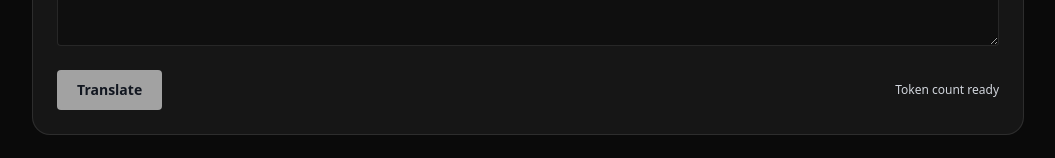
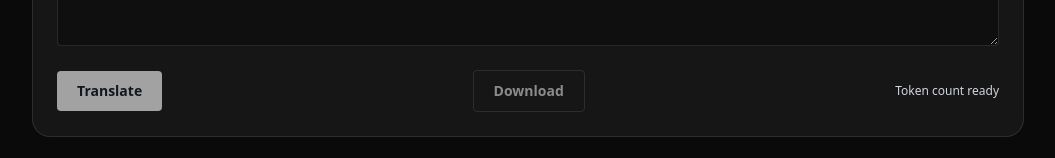
Before and after one commit to iamjoel/ai-copilot, a Next.js app in the folder code/: page /translate in a window 1280 px wide. Shown: the part 487-645 px from the top of the page, without its empty margins (112-1167 px from the left). Built offline with nearby package versions, Linux system fonts and the light colour scheme.

Commit message:
chore: download

```diff
--- a/code/src/app/translate/page.tsx
+++ b/code/src/app/translate/page.tsx
@@ -188,6 +188,24 @@ export default function TranslatePage() {
     translateMutation.mutate({ text: sourceText, model, targetLanguage });
   };
 
+  const handleDownload = () => {
+    if (!translation.trim()) {
+      setError("No translation to download.");
+      return;
+    }
+
+    const baseName = fileName?.replace(/\\.txt$/i, "") || "translation";
+    const suffix = targetLanguage === "zh" ? "zh" : "en";
+    const outputName = `${baseName}-${suffix}.txt`;
+    const blob = new Blob([translation], { type: "text/plain;charset=utf-8" });
+    const url = URL.createObjectURL(blob);
+    const link = document.createElement("a");
+    link.href = url;
+    link.download = outputName;
+    link.click();
+    URL.revokeObjectURL(url);
+  };
+
   return (
     <main className="mx-auto flex w-full max-w-5xl flex-col gap-6 px-4 py-10 text-gray-100">
       <header>
@@ -273,6 +291,14 @@ export default function TranslatePage() {
           >
             {translateMutation.isPending ? "Translating..." : "Translate"}
           </button>
+          <button
+            type="button"
+            onClick={handleDownload}
+            disabled={!translation.trim()}
+            className="inline-flex items-center justify-center rounded border border-white/20 px-5 py-2.5 text-sm font-semibold text-white transition hover:border-white/40 disabled:cursor-not-allowed disabled:opacity-50"
+          >
+            Download
+          </button>
           <div className="flex items-center gap-4 text-xs text-gray-300">
             <span>{countMutation.isPending ? "Counting tokens..." : "Token count ready"}</span>
           </div>
```
